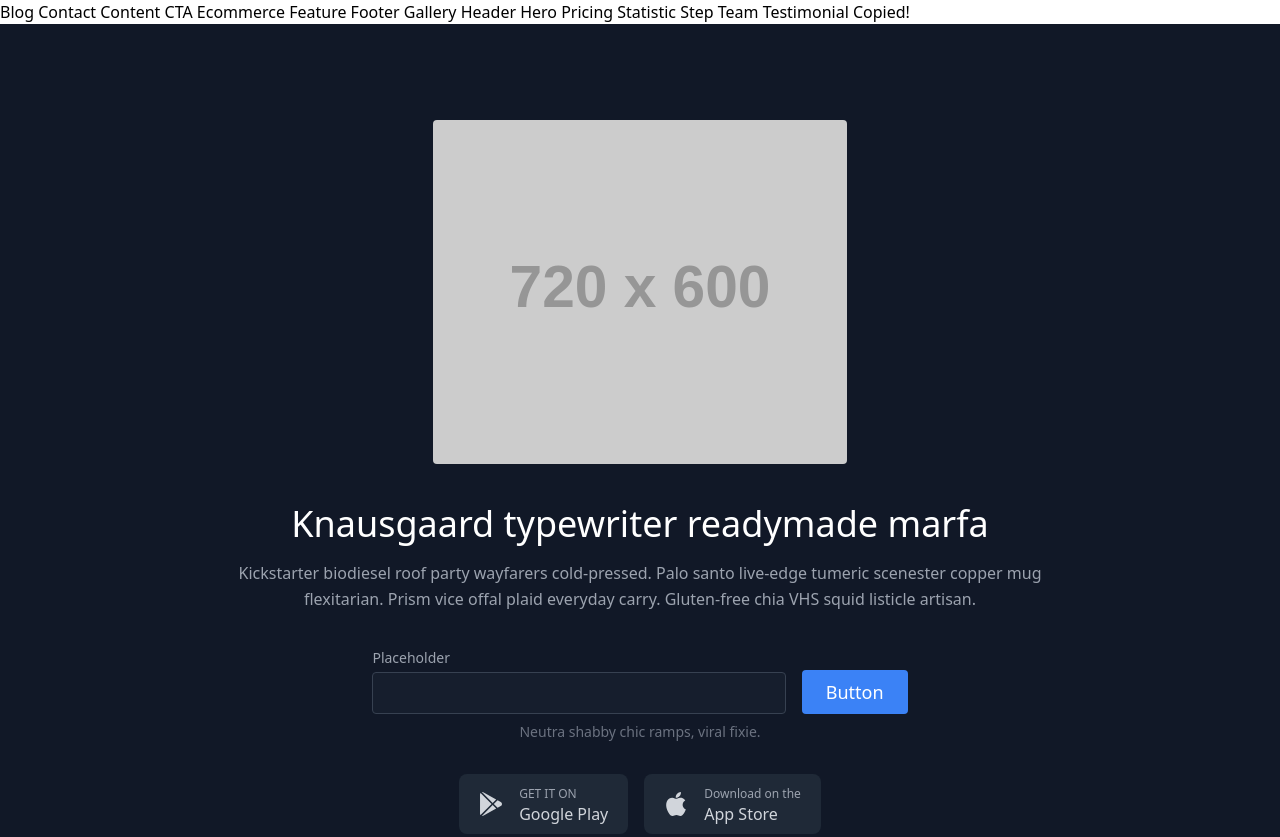
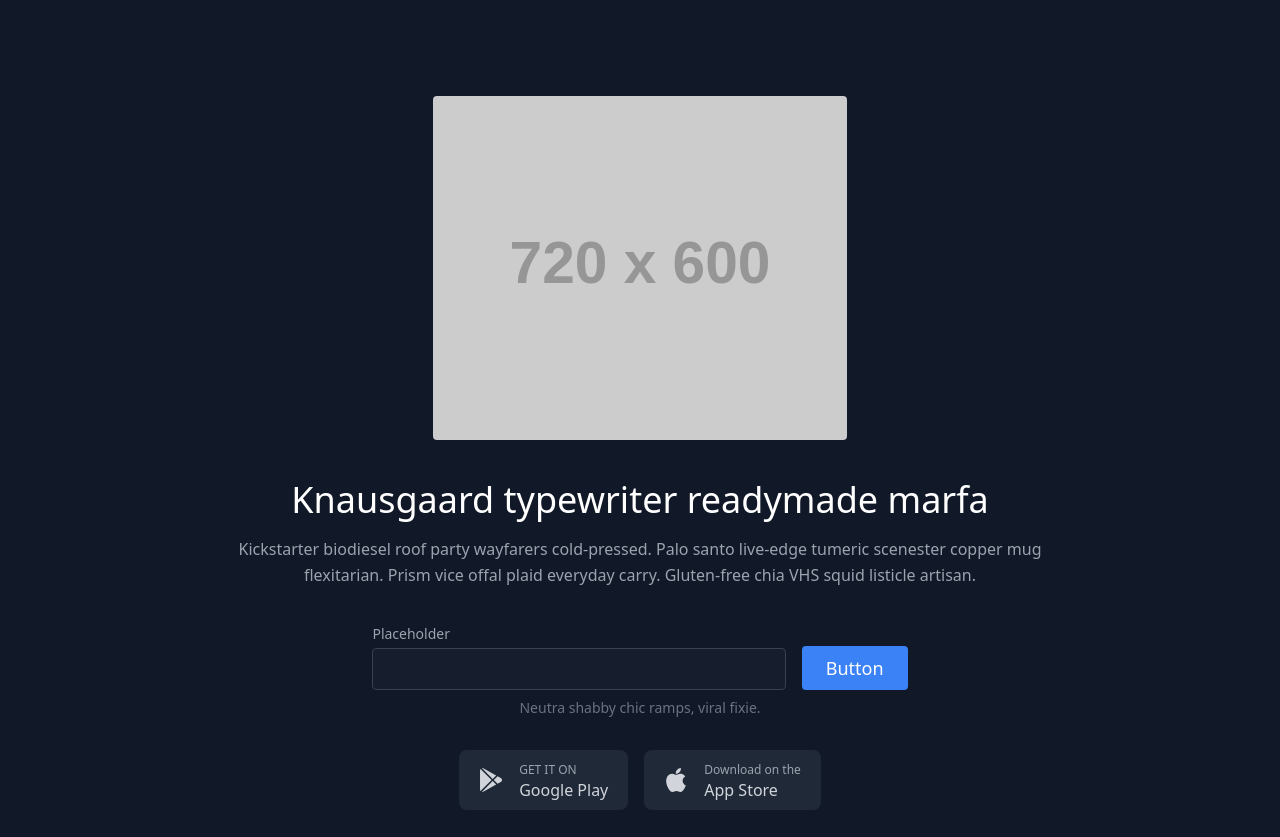
Before and after one commit to withrifat/Hublu-Programming, a website: page Milestone 5 all about tailwindss css, bootsrap and sass/module 7 taildwindcss/tailwind with cli/index.html in a window 1280 px wide. Shown: the top 837 px of the page. Drawn offline with Linux system fonts and the light colour scheme; placeholder pictures from the web are drawn by us.

Commit message:
delet some iteam from  html file

```diff
--- a/Milestone 5 all about tailwindss css, bootsrap and sass/module 7 taildwindcss/tailwind with cli/index.html
+++ b/Milestone 5 all about tailwindss css, bootsrap and sass/module 7 taildwindcss/tailwind with cli/index.html
@@ -8,22 +8,6 @@
 </head>
 <body>
     <!--  -->
-    Blog
-Contact
-Content
-CTA
-Ecommerce
-Feature
-Footer
-Gallery
-Header
-Hero
-Pricing
-Statistic
-Step
-Team
-Testimonial
-Copied!
 <section class="text-gray-400 bg-gray-900 body-font">
   <div class="container mx-auto flex flex-col px-5 py-24 justify-center items-center">
     <img class="lg:w-2/6 md:w-3/6 w-5/6 mb-10 object-cover object-center rounded" alt="hero" src="https://dummyimage.com/720x600">
@@ -62,7 +46,6 @@ Copied!
     </div>
   </div>
 </section>
-GitHub
     <!--  -->
 </body>
 </html>
```
